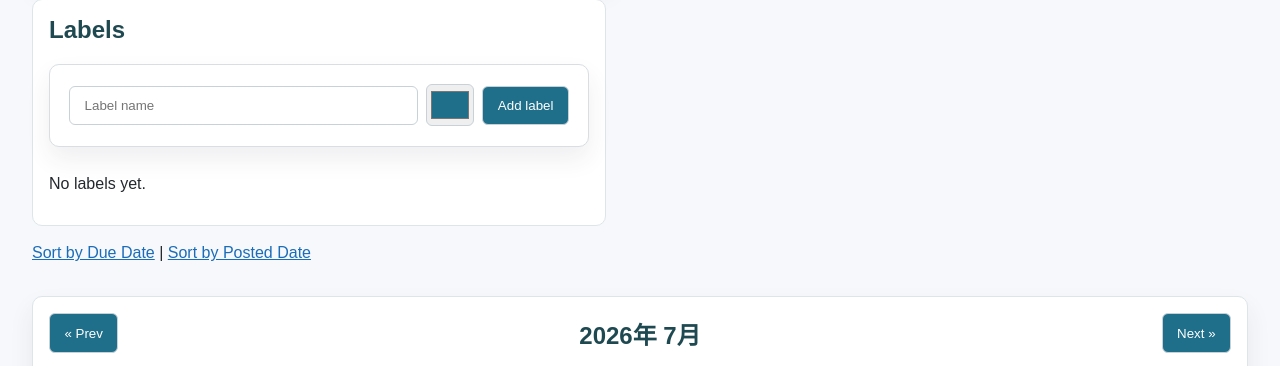
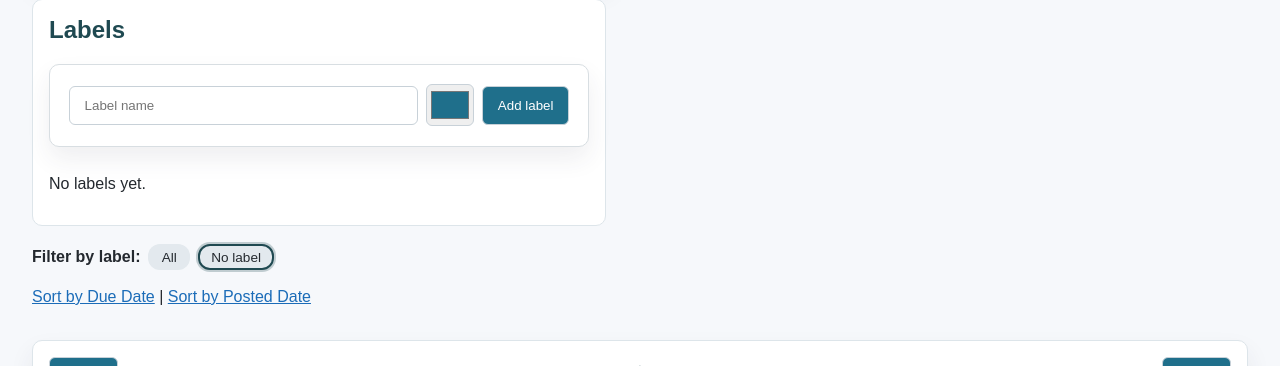
Before and after one commit to 1F10230292/django-test-exercise, a Django app: page /?label=none in a window 1280 px wide. Shown: the part 377-743 px from the top of the page. Run offline with Django 5.2, Linux system fonts and the light colour scheme; data that the repository does not hold is empty.

Commit message:
ラベルによるタスクの絞り込み機能を追加
- index に ?label= での絞り込みを追加（ラベル別／未設定／全件）
- 絞り込みチップUIを追加し、一覧とカレンダー両方に反映

Co-Authored-By: Claude Opus 4.8 (1M context) <noreply@anthropic.com>

```diff
--- a/todo/static/todo/style.css
+++ b/todo/static/todo/style.css
@@ -223,3 +223,32 @@ a:hover {
   font-size: 0.8rem;
   text-shadow: 0 1px 1px rgba(0, 0, 0, 0.25);
 }
+
+/* Filter by label */
+.label-filter {
+  display: flex;
+  flex-wrap: wrap;
+  align-items: center;
+  gap: 0.5rem;
+}
+
+.filter-chip {
+  display: inline-block;
+  background: #e3e9ee;
+  color: #24292f;
+  border: 2px solid transparent;
+  border-radius: 12px;
+  padding: 0.2rem 0.7rem;
+  font-size: 0.85rem;
+  text-decoration: none;
+}
+
+.filter-chip:hover {
+  text-decoration: none;
+  opacity: 0.85;
+}
+
+.filter-chip.active {
+  border-color: #1f4951;
+  box-shadow: 0 0 0 2px rgba(31, 73, 81, 0.25);
+}
--- a/todo/templates/todo/index.html
+++ b/todo/templates/todo/index.html
@@ -71,6 +71,31 @@
         {% endfor %}
       </div>
     </div>
+    <br />
+
+    <!-- Filter by label -->
+    <div class="label-filter">
+      <strong>Filter by label:</strong>
+      <a
+        class="filter-chip {% if not selected_label %}active{% endif %}"
+        href="{% url 'index' %}"
+        >All</a
+      >
+      {% for label in labels %}
+      <a
+        class="filter-chip {% if selected_label == label.id|stringformat:'s' %}active{% endif %}"
+        style="background: {{ label.color }}; color: #fff;"
+        href="{% url 'index' %}?label={{ label.id }}"
+        >{{ label.name }}</a
+      >
+      {% endfor %}
+      <a
+        class="filter-chip {% if selected_label == 'none' %}active{% endif %}"
+        href="{% url 'index' %}?label=none"
+        >No label</a
+      >
+    </div>
+
     <br />
 
     <div>
--- a/todo/views.py
+++ b/todo/views.py
@@ -25,6 +25,13 @@ def index(request):
         tasks = Task.objects.order_by("-posted_at")
     # tasks = Task.objects.all()
 
+    # Filter tasks by label (e.g. ?label=3, or ?label=none for unlabeled).
+    selected_label = request.GET.get("label")
+    if selected_label == "none":
+        tasks = tasks.filter(label__isnull=True)
+    elif selected_label:
+        tasks = tasks.filter(label_id=selected_label)
+
     labels = Label.objects.all()
 
     tasks_json = [
@@ -39,7 +46,12 @@ def index(request):
         for task in tasks
     ]
 
-    context = {"tasks": tasks, "tasks_json": tasks_json, "labels": labels}
+    context = {
+        "tasks": tasks,
+        "tasks_json": tasks_json,
+        "labels": labels,
+        "selected_label": selected_label,
+    }
     return render(request, "todo/index.html", context)
 
 
```
